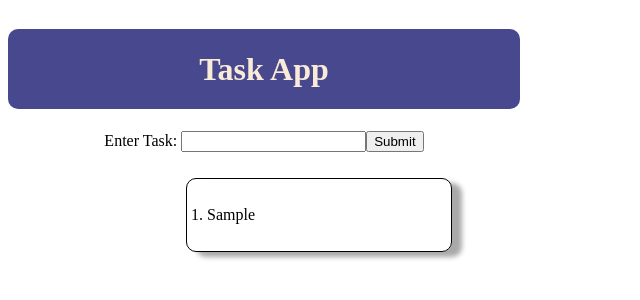
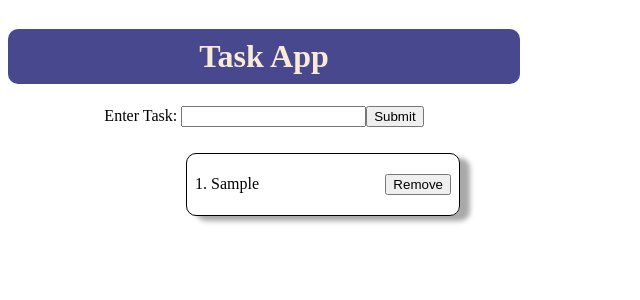
Before and after one commit to SalamanderCtesiphon/task-app, a React (Create React App) app: page / in a window 1280 px wide. Both pictures are taken after typing "Sample" into the empty fields and a click on the button "Submit". Shown: the top 300 px of the page, without its empty margins (0-640 px from the left). Built offline with nearby package versions, Linux system fonts and the light colour scheme.

Commit message:
implemented the delete button

```diff
--- a/src/App.css
+++ b/src/App.css
@@ -19,7 +19,7 @@ h1 {
    background-color: rgb(72, 72, 143);
    color: antiquewhite;
    width: 40vw;
-   height: 10vh;
+   height: 55px;
    border-radius: 10px;
 }
 
@@ -33,11 +33,12 @@ h1 {
 .listItem {
     display: flex;
     align-items: center;
+    justify-content: space-between;
     border: 1px solid black;
     margin: 10px;
     width: 20vw;
-    height: 8vh;
+    height: 45px;
     border-radius: 10px;
-    padding: 4px;
+    padding: 8px;
     box-shadow: 10px 5px 5px darkgrey;
 }
--- a/src/App.js
+++ b/src/App.js
@@ -5,8 +5,8 @@ import './App.css';
 
 
 class App extends Component {
-  constructor() {
-    super();
+  constructor(props) {
+    super(props);
 
     this.state = {
       task: {
@@ -37,6 +37,12 @@ class App extends Component {
     });
   };
 
+  delTask = (id) => {
+    this.setState({
+      tasks: [...this.state.tasks.filter(task => task.id !== id)]
+    })
+  }
+
   render() {
     const { task, tasks } = this.state;
 
@@ -54,7 +60,8 @@ class App extends Component {
           <button type='submit'>Submit</button>
         </form>
         <div className='list'>
-        <Overview tasks={tasks}/>
+        <Overview tasks={tasks}
+        delTask={this.delTask}/>
         </div>
       </div>
     )
--- a/src/Overview.js
+++ b/src/Overview.js
@@ -1,18 +1,20 @@
-import React from "react";
+import React, { Component } from "react";
 
-const Overview = (props) => {
-  const { tasks } = props;
+class Overview extends Component {
+  render() {
+    const { tasks } = this.props;
 
     return (
       <ul>
         {tasks.map((task) => {
           return (
-          <li className="listItem" key={task.id}>{tasks.indexOf(task) + 1}.{" "}{" "}{task.text}</li>
+            <li className="listItem" key={task.id}>{tasks.indexOf(task) + 1}.{" "}{" "}{task.text}<button onClick={this.props.delTask.bind(this, task.id)}>Remove</button></li>
           )
 
         })}
       </ul>
     );
+  }
 };
 
 export default Overview;
```
Lines whose indentation alone changed are shown as unchanged.
